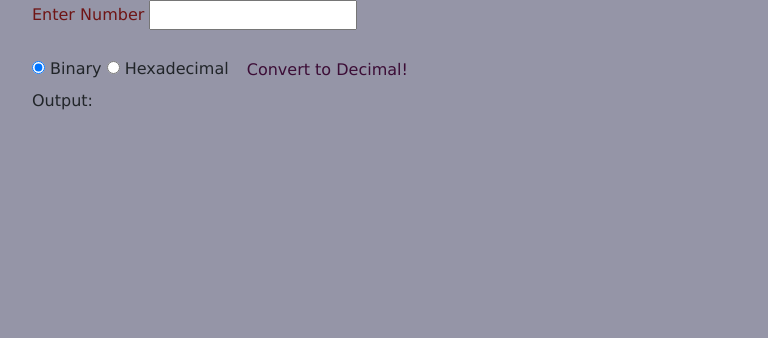
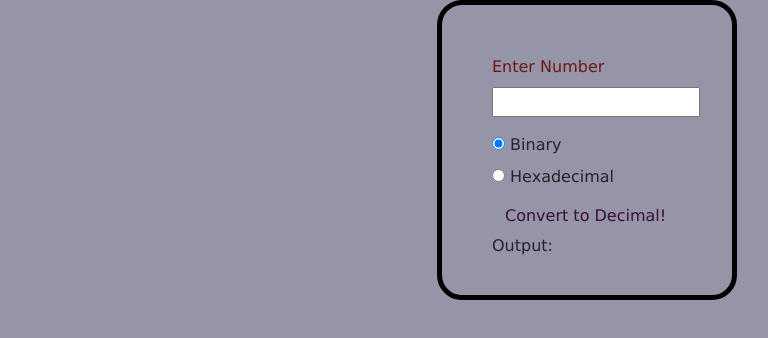
Before and after one commit to BritWallace/Binary-Project, a plain HTML site: page index.html in a window 1280 px wide. Shown: the whole page, without its empty margins (53-821 px from the left). Drawn offline with Linux system fonts and the light colour scheme.

Commit message:
Functional code with some added CSS
Co-authored-by: Wajma Niazi <w1niazi@hotmail.com>
Co-authored-by: Nickolas Sullivan <nicholassull@gmail.com>
Co-authored-by: Ryan Rendon<Rendon.S.Ryan@gmail.com>

```diff
--- a/css/styles.css
+++ b/css/styles.css
@@ -20,8 +20,12 @@ body {
   border-bottom: 25px;
 }
 .container {
+  border: solid black 2px;
   border-radius: 25px;
-  padding: 25;
+  padding: 50px;
+  border-width: thick;
+  height: 300px;
+  width: 300px;
 }
 #formOne {
   border-radius: 25px;
```
